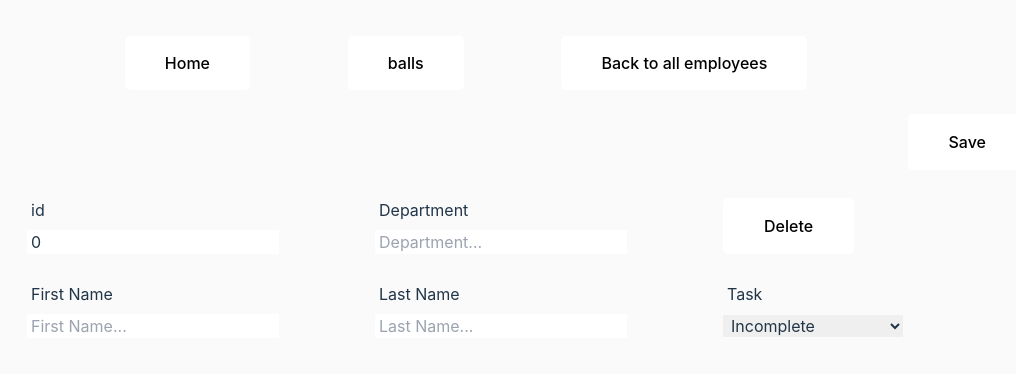
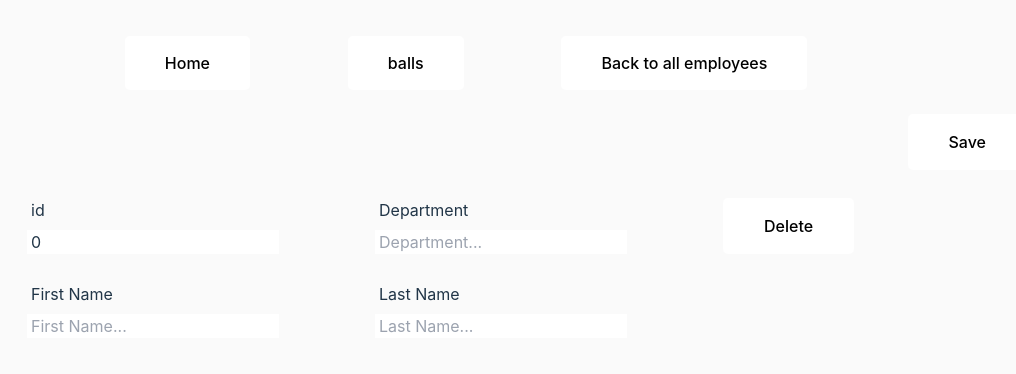
Before and after one commit to Arshadul-Monir/webdev_final_front, a React (Vite) app: page /employee/new in a window 1280 px wide. Shown: the top 374 px of the page, without its empty margins (113-1129 px from the left). Built offline with nearby package versions, Linux system fonts and the light colour scheme.

Commit message:
Another fix

```diff
--- a/src/pages/employees_single.jsx
+++ b/src/pages/employees_single.jsx
@@ -123,18 +123,7 @@ export default function EmployeesSinglePage()
                 </input></div>
               </div>
 
-              <div className="forumDiv">
-                <div><label className="pl-[4px]">Task</label></div>
-                <div>
-                  <select id="" className="pl-[4px] w-[180px]"
-                  value={formData.task}
-                  onChange={handleFormChange}
-                  name="task"
-                  >
-                    <option value={false}> Incomplete </option>
-                    <option value={true}> Complete </option>
-                </select></div>
-              </div>
+
             </div>
           </div>
 
```
